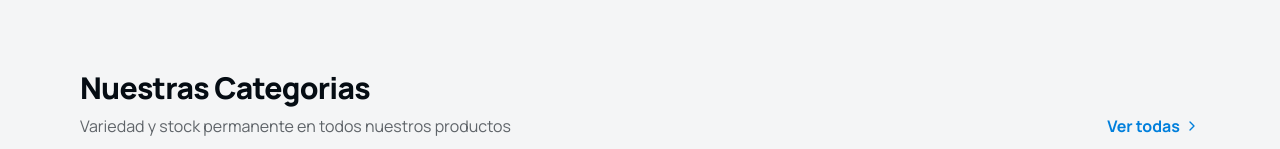
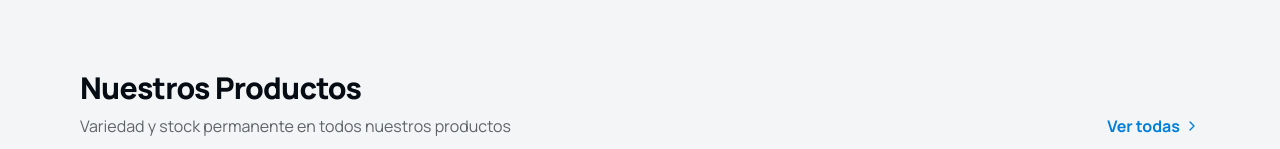
Before and after one commit to Leandro-20/wiki-landing-page, a Next.js app: page / in a window 1280 px wide. Shown: the part 651-800 px from the top of the page. Built offline with nearby package versions, Linux system fonts and the light colour scheme.

Commit message:
feat: rename "Nuestras Categorias" to "Nuestros Productos" in landing page categories section
Co-authored-by: Gonzalo Lopez <39465238+gonzalo-smtv@users.noreply.github.com>

```diff
--- a/components/categories.tsx
+++ b/components/categories.tsx
@@ -41,7 +41,7 @@ export function Categories() {
         }`}
       >
         <div className="flex flex-col gap-2">
-          <h2 className="text-foreground text-3xl font-extrabold tracking-tight">Nuestras Categorias</h2>
+          <h2 className="text-foreground text-3xl font-extrabold tracking-tight">Nuestros Productos</h2>
           <p className="text-muted-foreground">Variedad y stock permanente en todos nuestros productos</p>
         </div>
         <Link href="/catalogo" className="text-primary font-bold flex items-center gap-1 hover:underline hidden sm:flex">
```
